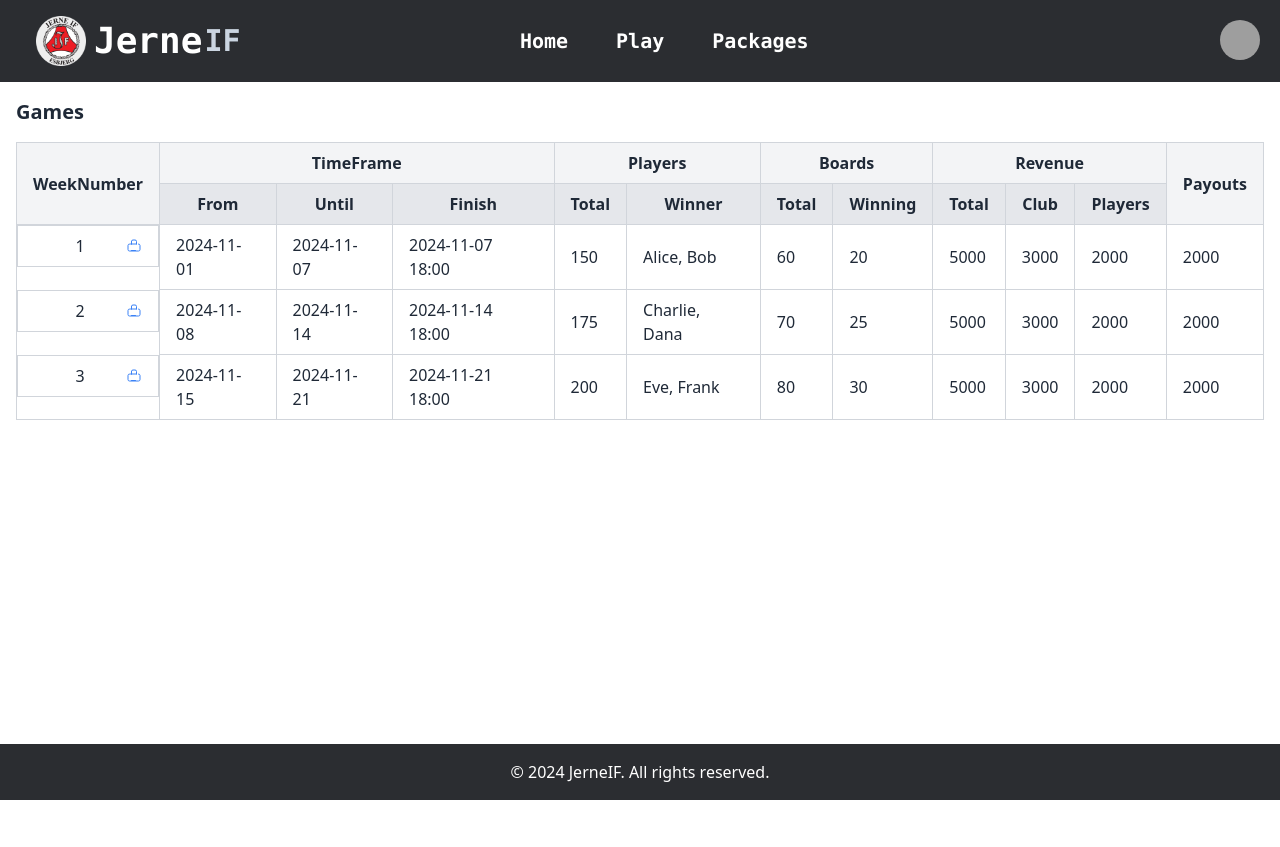
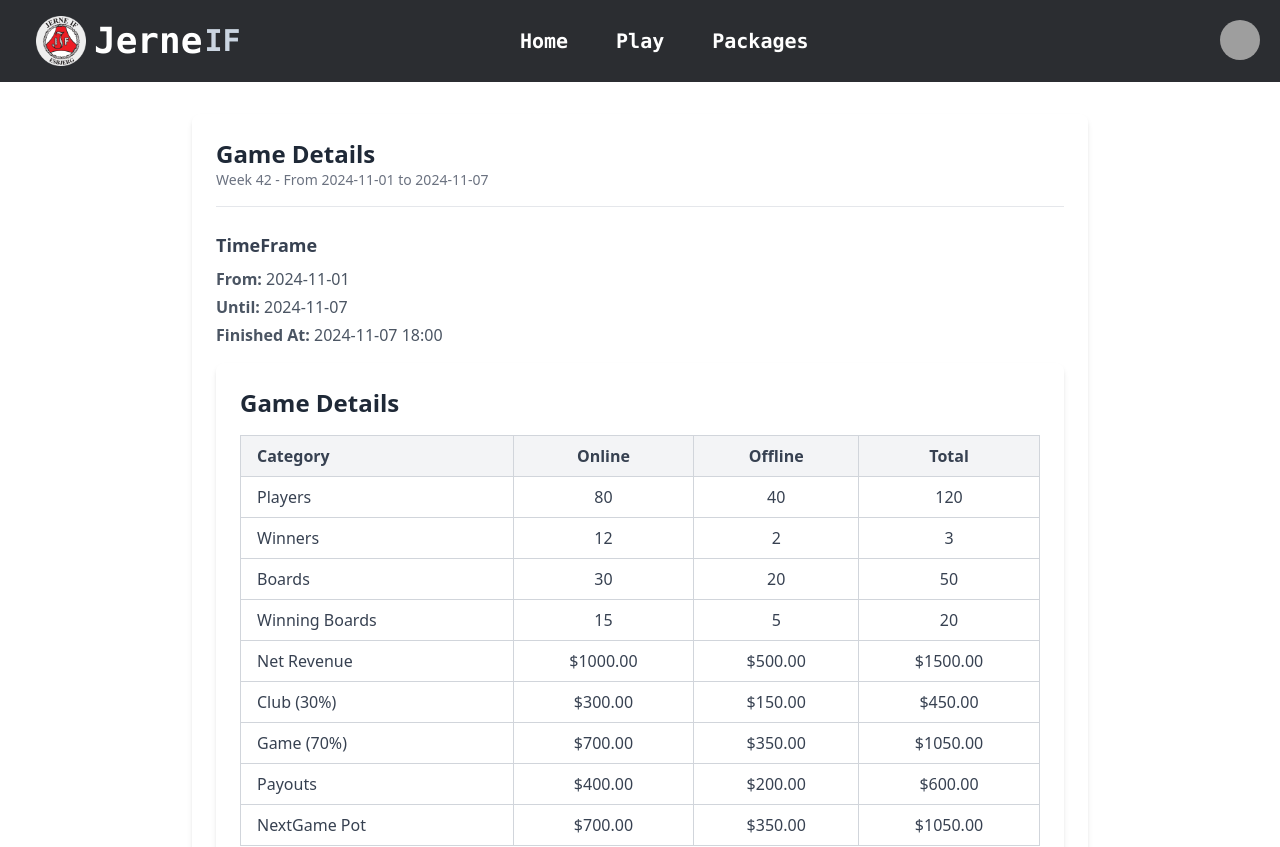
Before and after one commit to ju5tAmir/DeadPigeons, a React (Vite) app in the folder client/: page /lab in a window 1280 px wide. Shown: the top 847 px of the page. Before the commit the page ends 800 px from the top, so only its background shows below. Built offline with nearby package versions, Linux system fonts and the light colour scheme; grey boxes are pictures that could not be loaded.

Commit message:
Page for showing specific game details

```diff
--- /dev/null
+++ b/client/src/components/admin/game/GameDetails.tsx
@@ -0,0 +1,143 @@
+interface GameDetails {
+    weekNumber: number;
+    timeFrame: { from: string; until: string; finishedAt: string };
+    players: { online: number; offline: number; total: number };
+    winners: { online: number; offline: number; total: number };
+    boards: { online: number; offline: number; total: number };
+    winningBoards: { online: number; offline: number; total: number };
+    revenue: { online: number; offline: number; total: number };
+    payouts: { online: number; offline: number; total: number };
+}
+
+function GameDetails({ game }: { game: GameDetails }) {
+    return (
+        <div className="max-w-4xl mx-auto mt-8 p-6 bg-white shadow-md rounded-lg">
+            {/* Header Section */}
+            <div className="border-b pb-4 mb-6">
+                <h1 className="text-2xl font-bold text-gray-800">Game Details</h1>
+                <p className="text-sm text-gray-500">
+                    Week {game.weekNumber} - From {game.timeFrame.from} to {game.timeFrame.until}
+                </p>
+            </div>
+
+            {/* Game Details Section */}
+            <div className="space-y-4">
+                {/* TimeFrame Details */}
+                <div>
+                    <h2 className="text-lg font-semibold text-gray-700">TimeFrame</h2>
+                    <ul className="mt-2 space-y-1 text-gray-600">
+                        <li><strong>From:</strong> {game.timeFrame.from}</li>
+                        <li><strong>Until:</strong> {game.timeFrame.until}</li>
+                        <li><strong>Finished At:</strong> {game.timeFrame.finishedAt}</li>
+                    </ul>
+                </div>
+
+                <div className="max-w-4xl mx-auto mt-8 p-6 bg-white shadow-md rounded-lg">
+                    <h1 className="text-2xl font-bold text-gray-800 mb-4">Game Details</h1>
+                    <table className="min-w-full border border-gray-300 text-gray-700">
+                        {/* Table Header */}
+                        <thead className="bg-gray-100">
+                        <tr>
+                            <th className="border border-gray-300 px-4 py-2 text-left">Category</th>
+                            <th className="border border-gray-300 px-4 py-2 text-center">Online</th>
+                            <th className="border border-gray-300 px-4 py-2 text-center">Offline</th>
+                            <th className="border border-gray-300 px-4 py-2 text-center">Total</th>
+                        </tr>
+                        </thead>
+                        {/* Table Body */}
+                        <tbody>
+                        {/* Players */}
+                        <tr>
+                            <td className="border border-gray-300 px-4 py-2">Players</td>
+                            <td className="border border-gray-300 px-4 py-2 text-center">{game.players.online}</td>
+                            <td className="border border-gray-300 px-4 py-2 text-center">{game.players.offline}</td>
+                            <td className="border border-gray-300 px-4 py-2 text-center">{game.players.total}</td>
+                        </tr>
+
+                        {/* Winners */}
+                        <tr>
+                            <td className="border border-gray-300 px-4 py-2">Winners</td>
+                            <td className="border border-gray-300 px-4 py-2 text-center">
+                                {game.winners.online}
+                            </td>
+                            <td className="border border-gray-300 px-4 py-2 text-center">
+                                {game.winners.offline}
+                            </td>
+                            <td className="border border-gray-300 px-4 py-2 text-center">{game.winners.total}</td>
+                        </tr>
+
+                        {/* Boards */}
+                        <tr>
+                            <td className="border border-gray-300 px-4 py-2">Boards</td>
+                            <td className="border border-gray-300 px-4 py-2 text-center">{game.boards.online}</td>
+                            <td className="border border-gray-300 px-4 py-2 text-center">{game.boards.offline}</td>
+                            <td className="border border-gray-300 px-4 py-2 text-center">{game.boards.total}</td>
+                        </tr>
+
+                        {/* Winning Boards */}
+                        <tr>
+                            <td className="border border-gray-300 px-4 py-2">Winning Boards</td>
+                            <td className="border border-gray-300 px-4 py-2 text-center">{game.winningBoards.online}</td>
+                            <td className="border border-gray-300 px-4 py-2 text-center">{game.winningBoards.offline}</td>
+                            <td className="border border-gray-300 px-4 py-2 text-center">{game.winningBoards.total}</td>
+                        </tr>
+
+                        {/* Revenue */}
+                        <tr>
+                            <td className="border border-gray-300 px-4 py-2">Net Revenue</td>
+                            <td className="border border-gray-300 px-4 py-2 text-center">${game.revenue.online.toFixed(2)}</td>
+                            <td className="border border-gray-300 px-4 py-2 text-center">${game.revenue.offline.toFixed(2)}</td>
+                            <td className="border border-gray-300 px-4 py-2 text-center">${game.revenue.total.toFixed(2)}</td>
+                        </tr>
+
+                        {/* Club Revenue */}
+                        <tr>
+                            <td className="border border-gray-300 px-4 py-2">Club (30%)</td>
+                            <td className="border border-gray-300 px-4 py-2 text-center">${(game.revenue.online * 0.30).toFixed (2)} </td>
+                            <td className="border border-gray-300 px-4 py-2 text-center">${(game.revenue.offline * 0.30).toFixed (2)}</td>
+                            <td className="border border-gray-300 px-4 py-2 text-center">${(game.revenue.total * 0.30).toFixed (2)}</td>
+                        </tr>
+
+                        {/* Players Revenue */}
+                        <tr>
+                            <td className="border border-gray-300 px-4 py-2">Game (70%)</td>
+                            <td className="border border-gray-300 px-4 py-2 text-center">${(game.revenue.online * 0.70).toFixed (2)} </td>
+                            <td className="border border-gray-300 px-4 py-2 text-center">${(game.revenue.offline * 0.70).toFixed(2)}</td>
+                            <td className="border border-gray-300 px-4 py-2 text-center">${(game.revenue.total * 0.70).toFixed(2)}</td>
+                        </tr>
+
+                        {/* Payouts */}
+                        <tr>
+                            <td className="border border-gray-300 px-4 py-2">Payouts</td>
+                            <td className="border border-gray-300 px-4 py-2 text-center">${game.payouts.online.toFixed(2)}</td>
+                            <td className="border border-gray-300 px-4 py-2 text-center">${game.payouts.offline.toFixed(2)}</td>
+                            <td className="border border-gray-300 px-4 py-2 text-center">${game.payouts.total.toFixed(2)}</td>
+                        </tr>
+
+                        {/* Players Revenue */}
+                        <tr>
+                            <td className="border border-gray-300 px-4 py-2">NextGame Pot</td>
+                            <td className="border border-gray-300 px-4 py-2 text-center">${(game.revenue.online * 0.70).toFixed (2)} </td>
+                            <td className="border border-gray-300 px-4 py-2 text-center">${(game.revenue.offline * 0.70).toFixed(2)}</td>
+                            <td className="border border-gray-300 px-4 py-2 text-center">${(game.revenue.total * 0.70).toFixed(2)}</td>
+                        </tr>
+                        </tbody>
+                    </table>
+                </div>
+
+            {/* Back Button */}
+            <div className="mt-6">
+                <button
+                    className="px-4 py-2 bg-blue-500 text-white rounded shadow hover:bg-blue-600"
+                    onClick={() => window.history.back ()}
+                >
+                    Back
+                </button>
+            </div>
+
+            </div>
+        </div>
+    );
+}
+
+export default GameDetails;
--- a/client/src/pages/Lab.tsx
+++ b/client/src/pages/Lab.tsx
@@ -1,4 +1,5 @@
-import GamesTable from "../components/admin/GamesTable.tsx";
+import GamesTable from "../components/admin/game/GamesTable.tsx";
+import GameDetails from "../components/admin/game/GameDetails.tsx";
 
 function Lab() {
 
@@ -71,14 +72,26 @@ function Lab() {
         },
     ];
 
+    const exampleGame: GameDetails = {
+        weekNumber: 42,
+        timeFrame: { from: "2024-11-01", until: "2024-11-07", finishedAt: "2024-11-07 18:00" },
+        players: { online: 80, offline: 40, total: 120 },
+        winners: { online: 12, offline: 2, total: 3 },
+        boards: { online: 30, offline: 20, total: 50 },
+        winningBoards: { online: 15, offline: 5, total: 20 },
+        revenue: { online: 1000, offline: 500, total: 1500 },
+        payouts: { online: 400, offline: 200, total: 600 },
+    };
 
     return(
         <>
-            <div className="p-4">
-                <h1 className="text-xl font-bold mb-4">Games</h1>
-                <GamesTable data={data} />
-            </div>
+            {/*Games Table*/}
+            {/*<div className="p-4">*/}
+            {/*    <h1 className="text-xl font-bold mb-4">Games</h1>*/}
+            {/*    <GamesTable data={data} />*/}
+            {/*</div>*/}
 
+            <GameDetails game={exampleGame} />
         </>
     )
 }
```
Also changed, not shown: client/src/components/admin/game/GamesTable.tsx (renamed from client/src/components/admin/GamesTable.tsx).
